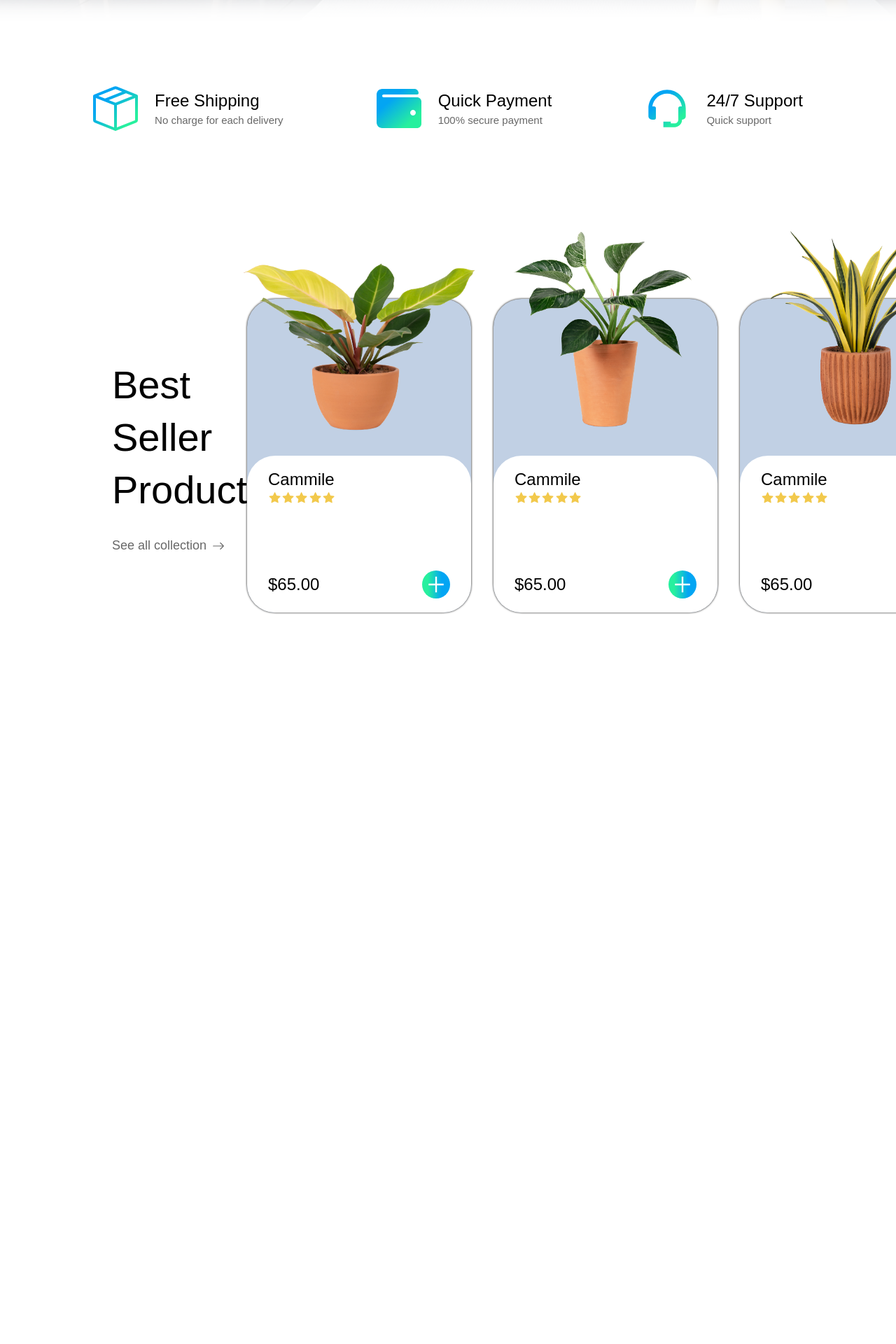
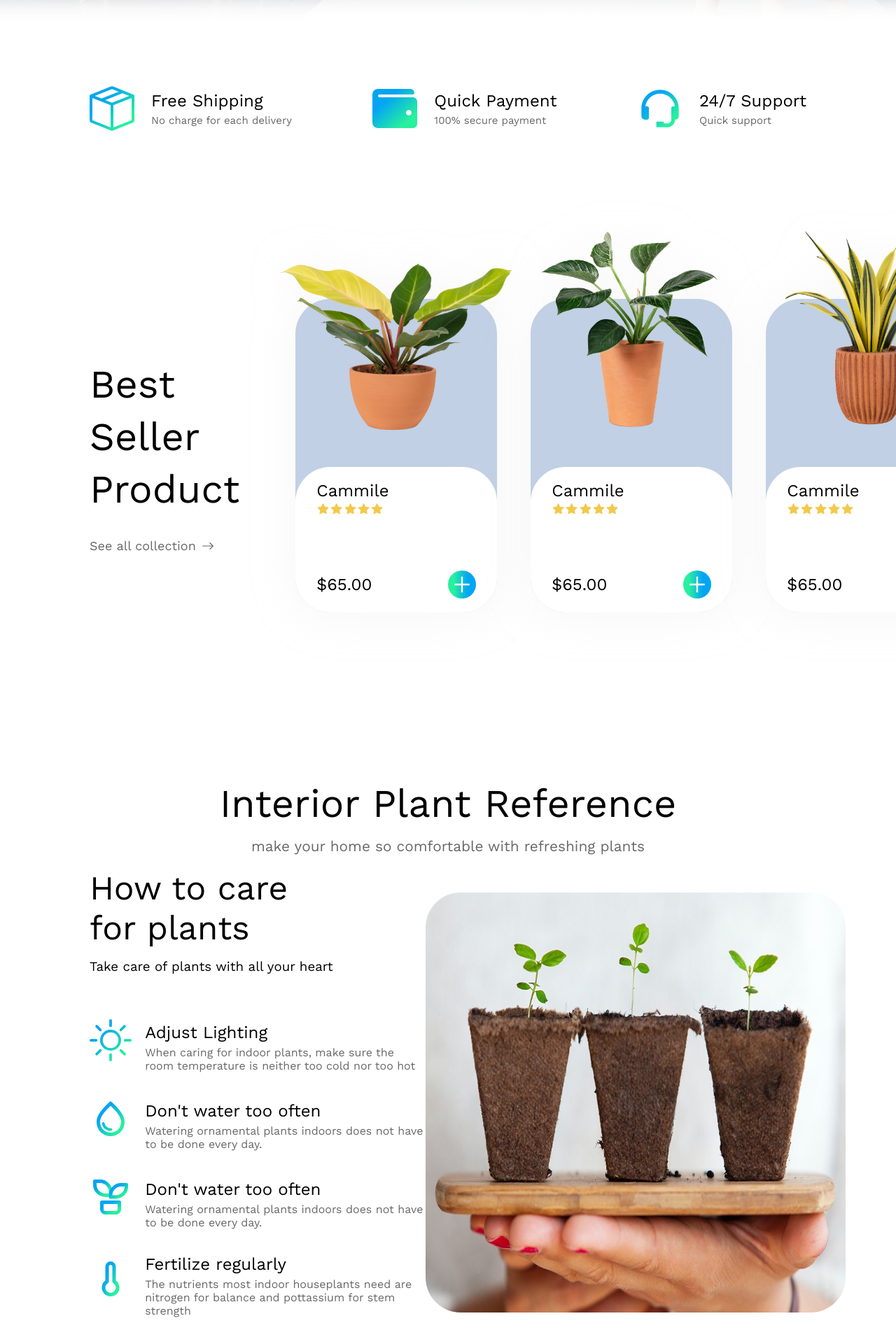
Before and after one commit to ArdonitSaliji/plant-shop, a React (Vite) app: page / in a window 1280 px wide. Shown: the part 760-2680 px from the top of the page at 70% size. Before the commit the page ends 1955 px from the top, so only its background shows below. Built offline with nearby package versions, Linux system fonts and the light colour scheme.

Commit message:
renamed folders, added Reference and Products

```diff
--- a/index.html
+++ b/index.html
@@ -6,6 +6,9 @@
         <meta name="viewport" content="width=device-width, initial-scale=1.0" />
         <title>Vite + React</title>
     </head>
+    <link rel="preconnect" href="https://fonts.googleapis.com" />
+    <link rel="preconnect" href="https://fonts.gstatic.com" crossorigin />
+    <link href="https://fonts.googleapis.com/css2?family=Work+Sans&display=swap" rel="stylesheet" />
     <body>
         <div id="root"></div>
         <script type="module" src="/src/main.jsx"></script>
--- a/src/App.jsx
+++ b/src/App.jsx
@@ -1,7 +1,9 @@
 import { useState } from 'react';
-import Navbar from './components/Navbar/Navbar';
+import Hero from './components/Hero/Hero';
 import Product from './components/Products/Products';
 import Blur from './components/Blur/Blur';
+import Care from './components/Care/Care.jsx';
+import Reference from './components/Reference/Reference';
 import './App.css';
 <style>@import url('https://fonts.googleapis.com/css2?family=Work+Sans&display=swap');</style>;
 
@@ -10,9 +12,11 @@ function App() {
 
     return (
         <div className='App'>
-            <Navbar />
+            <Hero />
             <Blur />
             <Product />
+            <Reference />
+            <Care />
         </div>
     );
 }
--- /dev/null
+++ b/src/components/Care/Care.js
@@ -0,0 +1,30 @@
+import { BsSun } from 'react-icons/bs';
+import { MdOutlineWaterDrop } from 'react-icons/md';
+import { TbPlant, TbTemperature } from 'react-icons/tb';
+let data = [
+    {
+        heading: 'Adjust Lighting',
+        text: 'When caring for indoor plants, make sure the room temperature is neither too cold nor too hot',
+        icon: BsSun,
+        svgStyle: 'fill',
+    },
+    {
+        heading: "Don't water too often",
+        text: 'Watering ornamental plants indoors does not have to be done every day.',
+        icon: MdOutlineWaterDrop,
+        svgStyle: 'fill',
+    },
+    {
+        heading: "Don't water too often",
+        text: 'Watering ornamental plants indoors does not have to be done every day.',
+        icon: TbPlant,
+        svgStyle: 'stroke',
+    },
+    {
+        heading: 'Fertilize regularly',
+        text: 'The nutrients most indoor houseplants need are nitrogen for balance and pottassium for stem strength',
+        icon: TbTemperature,
+        svgStyle: 'stroke',
+    },
+];
+export default data;
--- /dev/null
+++ b/src/components/Care/Care.jsx
@@ -0,0 +1,54 @@
+import React from 'react';
+import './Care.scss';
+import careImg from '../../assets/care.jpg';
+import data from './Care';
+const Care = () => {
+    return (
+        <section className='care-container'>
+            <div className='care'>
+                <div className='care-text'>
+                    <h1>
+                        How to care <br /> for plants
+                    </h1>
+                    <h3>Take care of plants with all your heart</h3>
+                </div>
+                <div className='adjust'>
+                    {/* Svg to add linear gradient to icons */}
+                    <svg width='0' height='0' style={{ position: 'absolute' }}>
+                        <linearGradient id='blue-gradient' x1='100%' y1='100%' x2='0%' y2='0%'>
+                            <stop stopColor='#27F09E' offset='20%' />
+                            <stop stopColor='#03A5F3' offset='70%' />
+                        </linearGradient>
+                    </svg>
+
+                    {data?.map((el) => (
+                        <div className='adjust-content'>
+                            <div className='content-icon'>
+                                <el.icon
+                                    style={
+                                        el.svgStyle === 'fill'
+                                            ? {
+                                                  fill: 'url(#blue-gradient)',
+                                              }
+                                            : {
+                                                  stroke: 'url(#blue-gradient)',
+                                              }
+                                    }
+                                />
+                            </div>
+                            <div className='content-text'>
+                                <h2>{el.heading}</h2>
+                                <p>{el.text}</p>
+                            </div>
+                        </div>
+                    ))}
+                </div>
+            </div>
+            <div className='care-img'>
+                <img src={careImg} alt='' />
+            </div>
+        </section>
+    );
+};
+
+export default Care;
--- /dev/null
+++ b/src/components/Care/Care.scss
@@ -0,0 +1,55 @@
+@import '../variables.scss';
+
+.care-container {
+    display: flex;
+    justify-content: space-between;
+    align-items: center;
+    padding: 0 8rem;
+    margin-bottom: 20rem;
+    .care {
+        .care-text {
+            margin-bottom: 4rem;
+            h1 {
+                font-size: 3rem;
+                font-weight: 500;
+                margin-bottom: 1rem;
+            }
+            h3 {
+                font-weight: 500;
+            }
+        }
+
+        .adjust {
+            &-content {
+                width: 30rem;
+                margin-bottom: 2rem;
+                display: flex;
+                align-items: center;
+
+                svg {
+                    margin-bottom: 1rem;
+                    height: 60px;
+                    width: 60px;
+                    margin-right: 1.2rem;
+                }
+
+                .content-text {
+                    h2 {
+                        margin-bottom: 5px;
+                        font-weight: 500;
+                    }
+                    p {
+                        color: $dark-grey;
+                    }
+                }
+            }
+        }
+        &-img {
+            img {
+                width: 600px;
+                height: 600px;
+                border-radius: 50px;
+            }
+        }
+    }
+}
--- a/src/components/Products/Products.jsx
+++ b/src/components/Products/Products.jsx
@@ -1,5 +1,5 @@
 import React from 'react';
-import Features from './Features';
+import Services from './Services';
 import { BsArrowRight } from 'react-icons/bs';
 import { AiFillStar, AiOutlinePlus } from 'react-icons/ai';
 import './Products.scss';
@@ -12,7 +12,7 @@ const Products = () => {
     let arr = [plant, plant1, plant2];
     return (
         <section className='product-container'>
-            <Features />
+            <Services />
 
             <div className='products'>
                 <div className='best-seller'>
@@ -25,8 +25,8 @@ const Products = () => {
                 </div>
 
                 <div className='product-plants'>
-                    {arr.map((img) => (
-                        <div className='product-plant'>
+                    {arr.map((img, i) => (
+                        <div className='product-plant' key={i}>
                             <div className='plant-img'>
                                 <img src={img} alt='' />
                             </div>
--- a/src/components/Products/Products.scss
+++ b/src/components/Products/Products.scss
@@ -1,17 +1,19 @@
 @import '../variables.scss';
 
 .product-container {
-    .product-features {
+    padding: 0 8rem;
+
+    .services {
         display: flex;
-        justify-content: space-evenly;
+        justify-content: space-between;
 
         margin-bottom: 15rem;
         margin-top: 5rem;
 
-        .product-feature {
+        .service {
             display: flex;
             align-items: center;
-            .feature-desc {
+            .service-desc {
                 h2 {
                     font-weight: 500;
                     margin-bottom: 5px;
@@ -25,24 +27,18 @@
                 width: 4rem;
                 height: 4rem;
                 margin-right: 1.5rem;
-                // background: linear-gradient(
-                //     90deg,
-                //     rgba(39, 240, 158, 1) 20%,
-                //     rgba(3, 165, 243, 1) 70%
-                // );
-                //
             }
         }
     }
 
     .products {
         display: flex;
-        justify-content: space-evenly;
+        justify-content: space-between;
         align-items: center;
-        padding: 0 10rem;
         margin-right: 3rem;
-        margin-bottom: 20rem;
+        margin-bottom: 15rem;
         .best-seller {
+            margin-right: 5rem;
             h1 {
                 font-size: 3.5rem;
                 font-weight: 500;
@@ -65,16 +61,17 @@
 
         .product-plants {
             display: flex;
-            gap: 2rem;
+            gap: 3rem;
             .product-plant {
                 display: flex;
-                border-radius: 40px;
-
+                border-radius: 50px;
                 flex-direction: column;
                 justify-content: space-between;
                 height: 28rem;
                 background-color: #c1d0e4;
-                box-shadow: 0 0 3px 0.1px black;
+
+                filter: drop-shadow(0px 4px 30px rgba(221, 218, 218, 0.25));
+
                 .plant-img {
                     position: relative;
                     display: flex;
@@ -86,30 +83,36 @@
                         top: -135px;
                     }
                 }
+
                 .plant {
                     display: flex;
                     flex-direction: column;
                     justify-content: space-between;
                     background-color: #fff;
-                    border-radius: 40px;
-                    width: 20rem;
-                    height: 14rem;
+                    border-radius: 50px;
+                    width: 18rem;
+                    height: 13rem;
                     padding: 20px 30px;
+
                     h1 {
                         font-weight: 500;
                     }
+
                     .plant-desc {
                         width: 100%;
+
                         svg {
                             color: #f2c94c;
                             height: 1.2rem;
                             width: 1.2rem;
                             margin-top: 3px;
                         }
+
                         h2 {
                             font-weight: 500;
                         }
                     }
+
                     .plant-price {
                         display: flex;
                         width: 100%;
--- a/src/components/Products/Features.jsx
+++ b/src/components/Products/Services.jsx
@@ -4,36 +4,36 @@ import { FaWallet } from 'react-icons/fa';
 import { BiSupport } from 'react-icons/bi';
 import './Products.scss';
 import '../variables.scss';
-const Features = () => {
+const Services = () => {
     return (
-        <div className='product-features'>
-            <div className='product-feature'>
-                {/* This svg created a linear gradient */}
+        <div className='services'>
+            <div className='service'>
+                {/* This svg creates a linear gradient */}
                 <svg width='0' height='0' style={{ position: 'absolute' }}>
                     <linearGradient id='blue-gradient' x1='100%' y1='100%' x2='0%' y2='0%'>
                         <stop stopColor='#27F09E' offset='20%' />
                         <stop stopColor='#03A5F3' offset='70%' />
                     </linearGradient>
                 </svg>
-                {/* Then is applied to the icons */}
+                {/* Then applies it to the icons */}
                 <BsBoxSeam style={{ fill: 'url(#blue-gradient)' }} />
 
-                <div className='feature-desc'>
+                <div className='service-desc'>
                     <h2>Free Shipping</h2>
                     <p>No charge for each delivery</p>
                 </div>
             </div>
-            <div className='product-feature'>
+            <div className='service'>
                 <FaWallet style={{ fill: 'url(#blue-gradient)' }} />
-                <div className='feature-desc'>
+                <div className='service-desc'>
                     <h2>Quick Payment</h2>
                     <p>100% secure payment</p>
                 </div>
             </div>
-            <div className='product-feature'>
+            <div className='service'>
                 <BiSupport style={{ fill: 'url(#blue-gradient)' }} />
 
-                <div className='feature-desc'>
+                <div className='service-desc'>
                     <h2>24/7 Support</h2>
                     <p>Quick support</p>
                 </div>
@@ -42,4 +42,4 @@ const Features = () => {
     );
 };
 
-export default Features;
+export default Services;
--- /dev/null
+++ b/src/components/Reference/Reference.jsx
@@ -0,0 +1,19 @@
+import React from 'react';
+import './Reference.scss';
+const Reference = () => {
+    return (
+        <section className='reference-container'>
+            <div className='reference-text'>
+                <h1>Interior Plant Reference</h1>
+                <p>make your home so comfortable with refreshing plants</p>
+            </div>
+            <div className='reference-images'>
+                <img src='' alt='' />
+                <img src='' alt='' />
+                <img src='' alt='' />
+            </div>
+        </section>
+    );
+};
+
+export default Reference;
--- /dev/null
+++ b/src/components/Reference/Reference.scss
@@ -0,0 +1,21 @@
+@import '../variables.scss';
+
+.reference-container {
+    padding: 0 8rem;
+    .reference-text {
+        display: flex;
+        align-content: center;
+        text-align: center;
+        flex-direction: column;
+
+        h1 {
+            font-size: 3.5rem;
+            font-weight: 500;
+            margin-bottom: 1rem;
+        }
+        p {
+            color: $dark-grey;
+            font-size: 1.3rem;
+        }
+    }
+}
```
Also changed, not shown: src/components/Hero/Hero.jsx (renamed from src/components/Navbar/Navbar.jsx, +12 -12 lines), src/components/Hero/Hero.scss (renamed from src/components/Navbar/Navbar.scss, +7 -7 lines), src/assets/care.jpg (added). Lines whose indentation alone changed are shown as unchanged.
